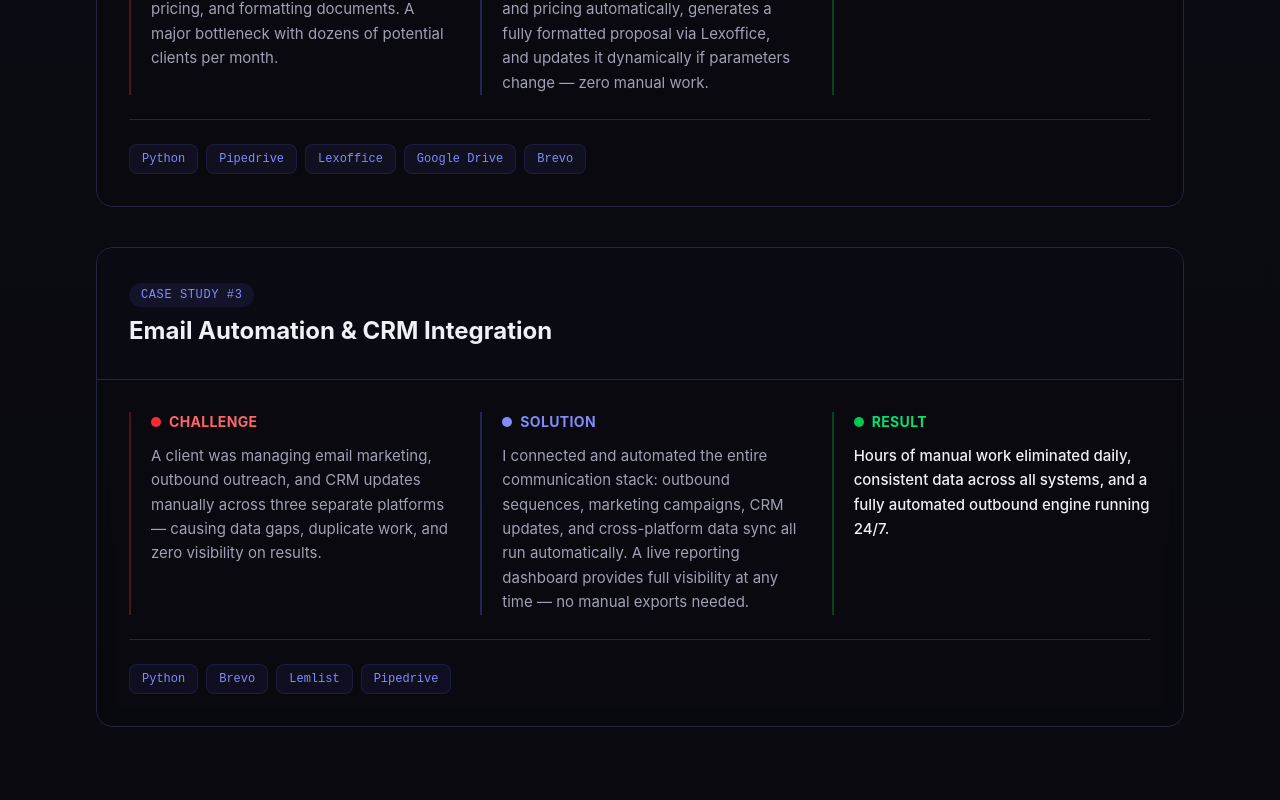
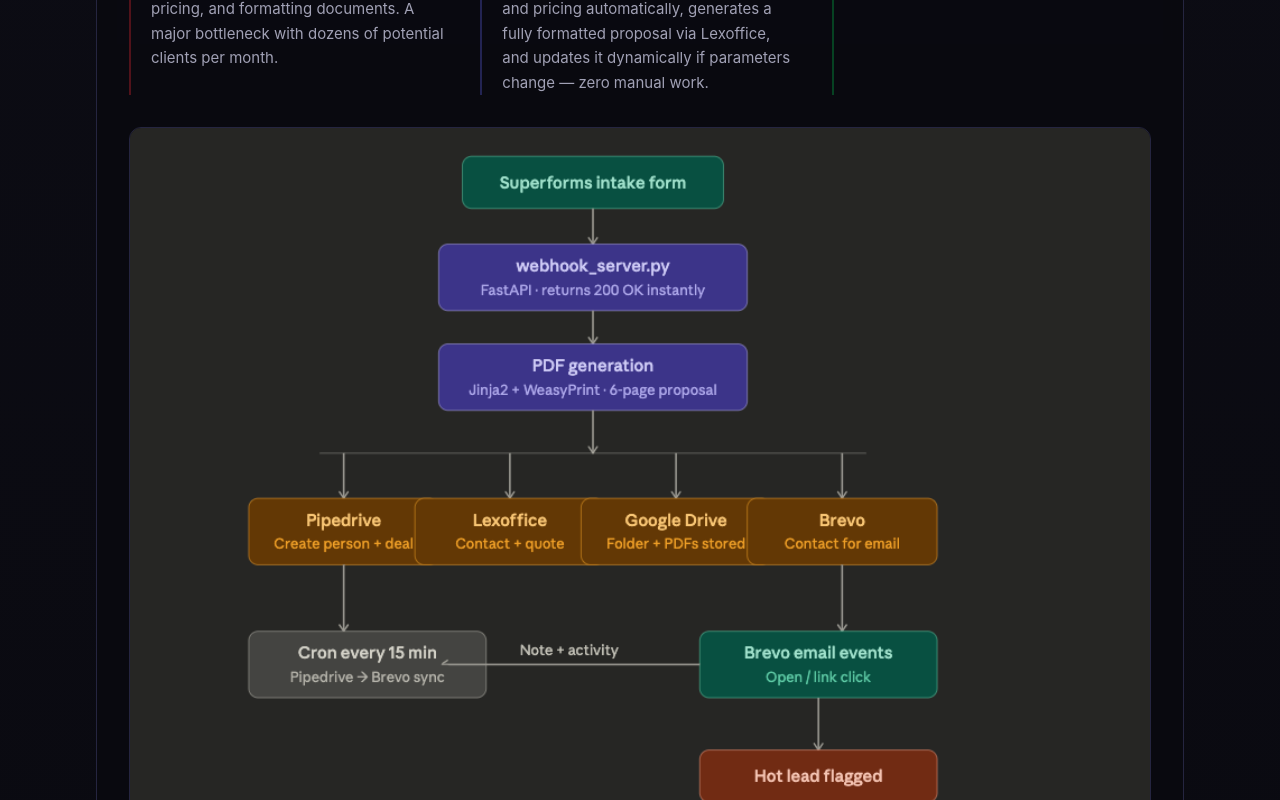
Before and after one commit to Alexis-beep-debug/dynvon.com.website, a Next.js app: page / in a window 1280 px wide. Shown: the part 4660-5460 px from the top of the page. Built offline with nearby package versions, Linux system fonts and the light colour scheme.

Commit message:
feat: add proposal flowchart to Case Study #2
https://claude.ai/code/session_013HvkLiHySyfURXisSxdJG3

```diff
--- a/src/components/CaseStudies.tsx
+++ b/src/components/CaseStudies.tsx
@@ -11,7 +11,7 @@ export default function CaseStudies() {
   // Images for each case study (by index)
   const caseImages: (string | null)[] = [
     "/case-accounting.png", // Case 1: Accounting
-    null,                   // Case 2: Proposal (no image yet)
+    "/case-proposal.png",   // Case 2: Proposal Flowchart
     null,                   // Case 3: Email (no image yet)
   ];
 
```
